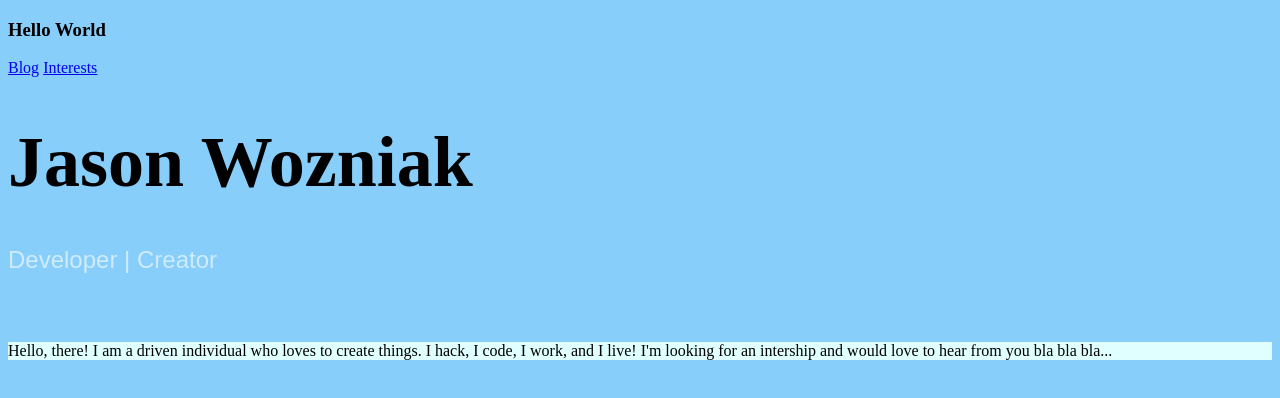
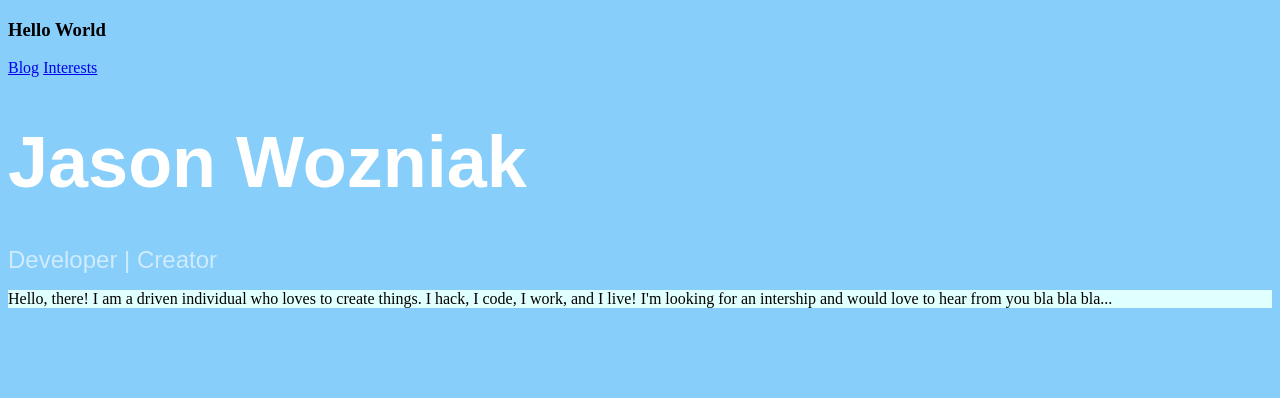
Before and after one commit to jasonwoz/jasonwoz.github.io, a plain HTML site: page index.html in a window 1280 px wide. Drawn offline with Linux system fonts and the light colour scheme.

Commit message:
Resizing the boxes

```diff
--- a/css/home.css
+++ b/css/home.css
@@ -7,6 +7,8 @@ body {
     line-height: 1;
     font-weight: 700;
     font-size: 4.5em;
+    color: white;
+    font-family: "Raleway", Arial, sans-serif;
 }
 
 .header-name-h2 {
@@ -20,8 +22,7 @@ body {
 
 .header-section {
 	position: relative;
-	width: 500px;
-	height:200px;
+
 
 }
 
```
